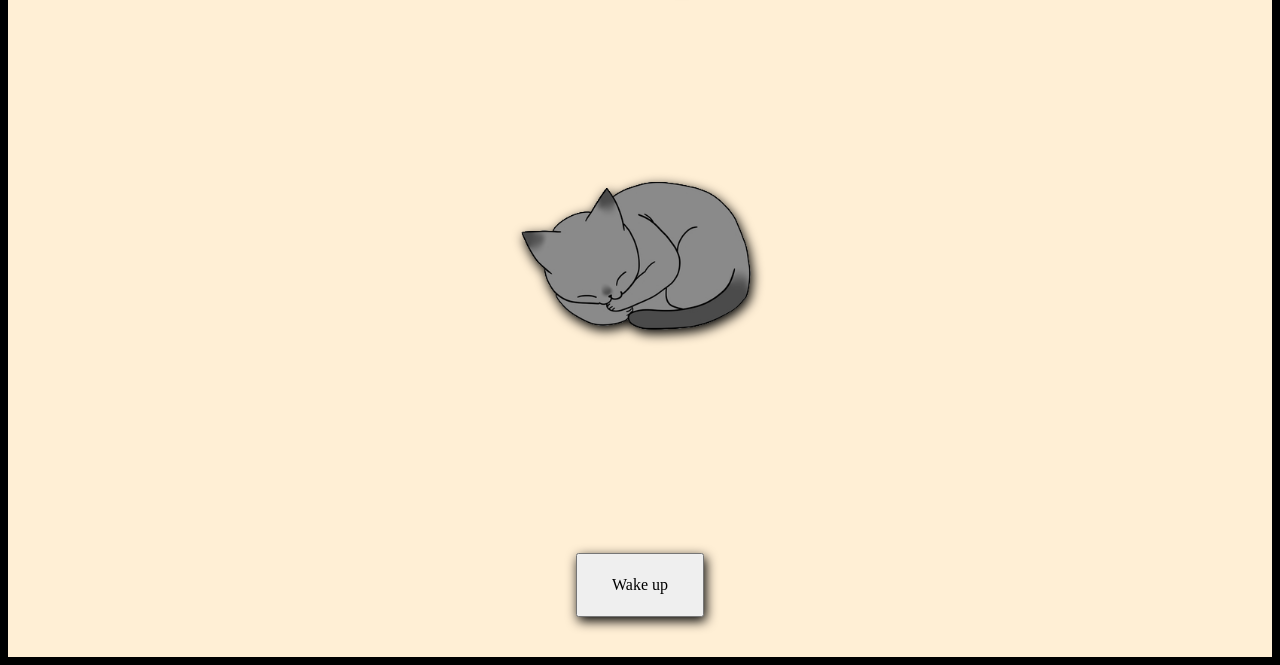
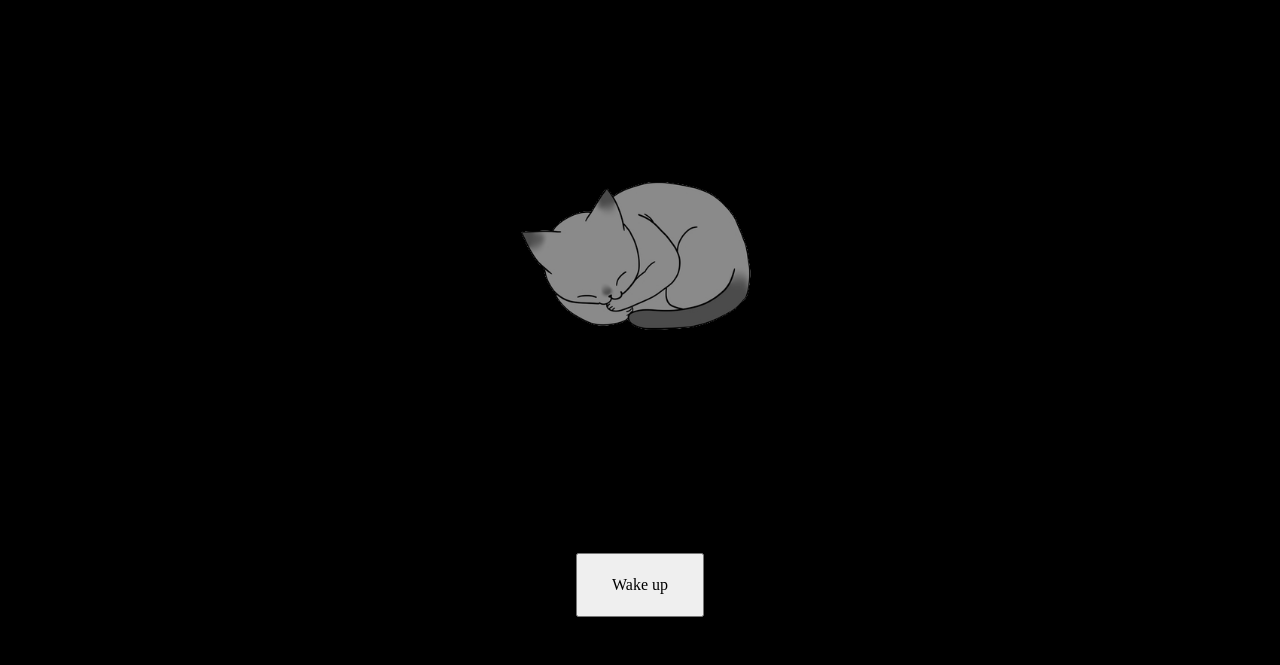
Before and after one commit to nthn-jd/Site-Gift, a plain HTML site: page Pages/Main/main.html in a window 1280 px wide. Shown: the part 135-800 px from the top of the page. Drawn offline with Linux system fonts and the light colour scheme.

Commit message:
Update main.css

```diff
--- a/Pages/Main/main.css
+++ b/Pages/Main/main.css
@@ -11,7 +11,7 @@ body {
     filter: drop-shadow(2px 4px 6px black);
 }
 
-#main {
+.mainStuff {
     background-color: papayawhip;
     width: 100%;
     height: 100%;
```
